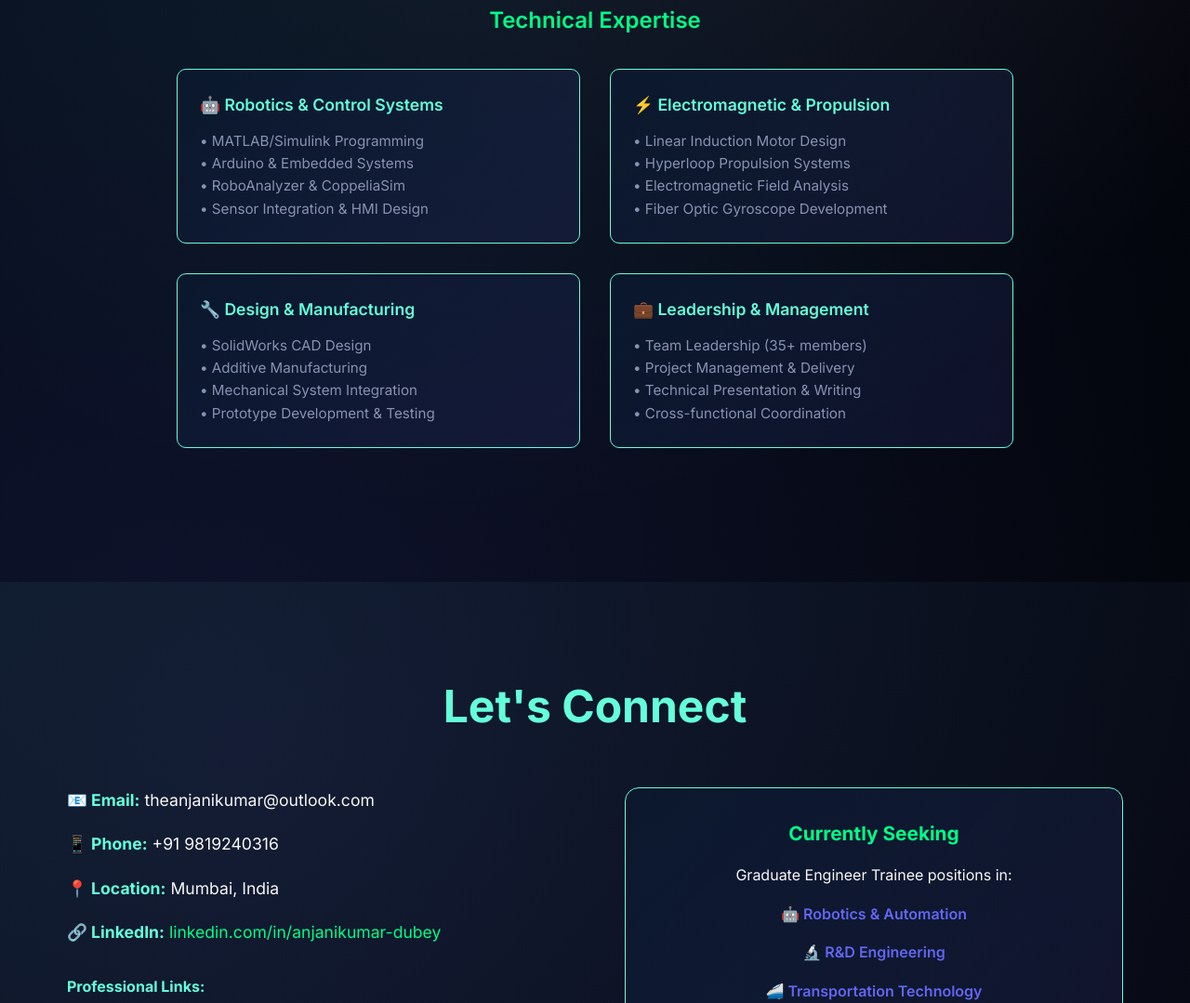
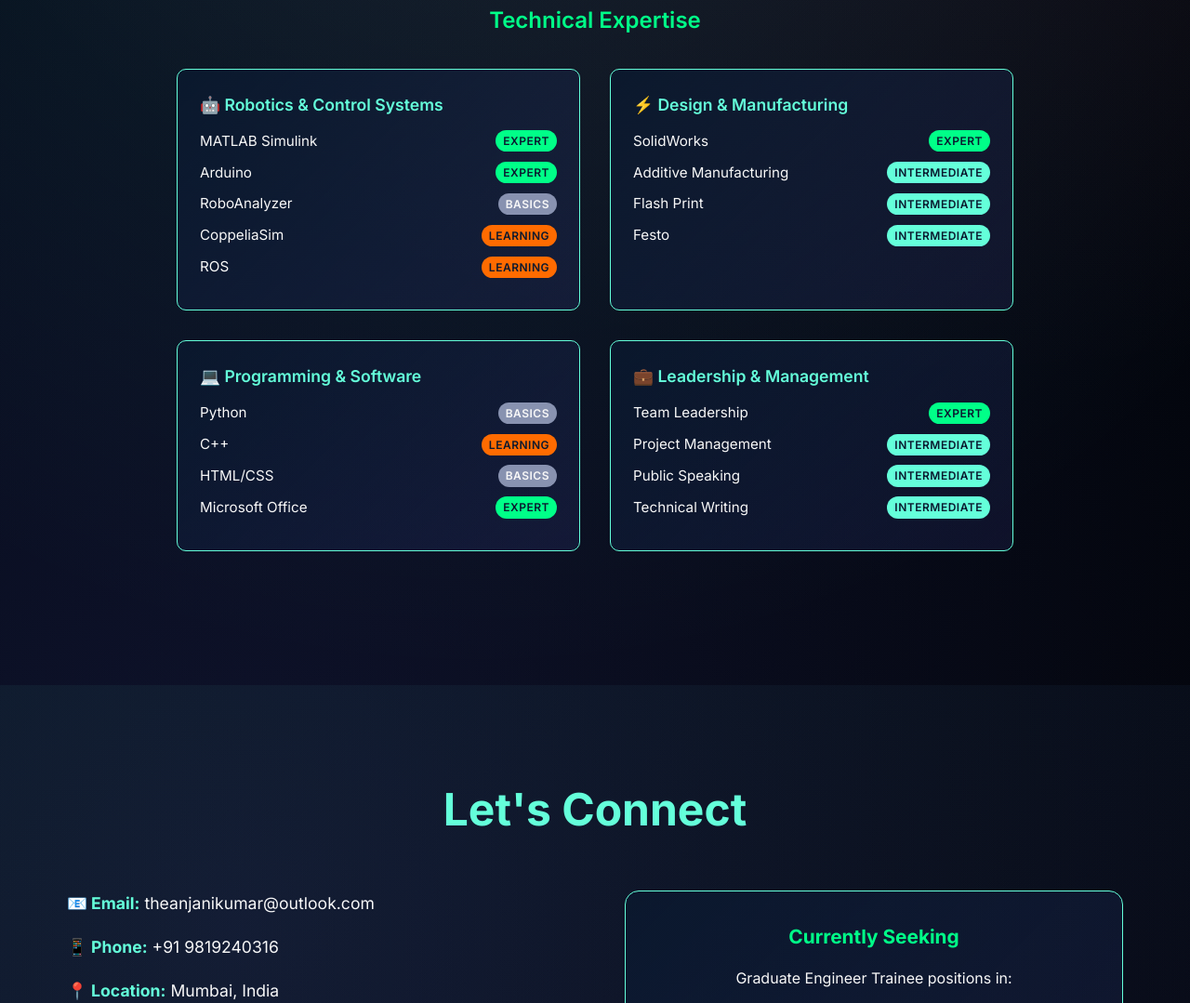
Before and after one commit to theanjanikumar10/Portfolio, a plain HTML site: page index.html in a window 1280 px wide. Shown: the part 1721-2800 px from the top of the page at 93% size. Drawn offline with Linux system fonts and the light colour scheme.

Commit message:
Update index.html

```diff
--- a/index.html
+++ b/index.html
@@ -22,6 +22,10 @@
             --space-purple: #6366f1;
             --space-pink: #ec4899;
             --nav-bg: rgba(10, 25, 47, 0.95);
+            --skill-expert: #00ff88;
+            --skill-intermediate: #64ffda;
+            --skill-learning: #ff6b00;
+            --skill-basics: #8892b0;
         }
 
         * { margin: 0; padding: 0; box-sizing: border-box; }
@@ -201,6 +205,19 @@
         .category-title { color: var(--primary); font-weight: 600; margin-bottom: 0.8rem; font-size: 1.1rem; }
         .category-skills { color: var(--gray); font-size: 0.95rem; line-height: 1.6; }
 
+        /* SKILL LEVEL INDICATORS */
+        .skill-item {
+            display: flex; justify-content: space-between; align-items: center; margin-bottom: 0.6rem;
+        }
+        .skill-name { color: var(--light); }
+        .skill-level {
+            padding: 2px 8px; border-radius: 12px; font-size: 0.75rem; font-weight: 600; text-transform: uppercase; letter-spacing: 0.5px;
+        }
+        .skill-level.expert { background: var(--skill-expert); color: var(--dark); }
+        .skill-level.intermediate { background: var(--skill-intermediate); color: var(--dark); }
+        .skill-level.learning { background: var(--skill-learning); color: var(--dark); }
+        .skill-level.basics { background: var(--skill-basics); color: var(--light); }
+
         /* CONTACT */
         .contact {
             padding: 6rem 0;
@@ -225,16 +242,14 @@
         }
         .cta-section h3 { color: var(--secondary); margin-bottom: 1rem; font-size: 1.3rem; }
         .cta-section p { margin-bottom: 1rem; }
-        .availability { color: var(--secondary); font-weight: 600; font-size: 1.1rem; }
-        .social-links { margin-top: 2rem; }
-        .social-links h4 { color: var(--primary); margin-bottom: 1rem; }
-        .social-link {
-            display: inline-block; margin: 0 0.5rem 1rem 0; padding: 8px 16px;
-            background: linear-gradient(45deg, var(--primary), var(--secondary));
-            color: var(--dark); text-decoration: none; border-radius: 20px;
-            font-weight: 500; transition: transform 0.2s ease;
+        .availability { color: var(--secondary); font-weight: 600; font-size: 1.1rem; margin-bottom: 1.5rem; }
+
+        .contact-actions {
+            display: flex; flex-direction: column; gap: 1rem; margin-top: 1.5rem;
         }
-        .social-link:hover { transform: translateY(-2px); }
+        .contact-actions .btn {
+            margin: 0; width: 100%; text-align: center;
+        }
 
         /* FOOTER */
         .footer { background: var(--darker); text-align: center; padding: 3rem 0; border-top: 1px solid rgba(100,255,218,0.3); }
@@ -280,6 +295,7 @@
             .stat-highlight { font-size: 0.8rem; padding: 6px 12px; }
             .contact-content { grid-template-columns: 1fr; gap: 2rem; }
             .skills-grid { grid-template-columns: 1fr; }
+            .skill-item { flex-direction: column; align-items: flex-start; gap: 0.3rem; }
         }
     </style>
 </head>
@@ -354,7 +370,6 @@
             <div class="cta-buttons">
                 <a href="#contact" class="btn">Hire Me</a>
                 <a href="qualifications.html" class="btn btn-outline">View Qualifications</a>
-                <button onclick="downloadResume()" class="btn">Download Resume</button>
             </div>
         </div>
     </section>
@@ -397,40 +412,92 @@
                         <div class="skill-category">
                             <div class="category-title">🤖 Robotics & Control Systems</div>
                             <div class="category-skills">
-                                • MATLAB/Simulink Programming<br>
-                                • Arduino & Embedded Systems<br>
-                                • RoboAnalyzer & CoppeliaSim<br>
-                                • Sensor Integration & HMI Design
+                                <div class="skill-item">
+                                    <span class="skill-name">MATLAB Simulink</span>
+                                    <span class="skill-level expert">Expert</span>
+                                </div>
+                                <div class="skill-item">
+                                    <span class="skill-name">Arduino</span>
+                                    <span class="skill-level expert">Expert</span>
+                                </div>
+                                <div class="skill-item">
+                                    <span class="skill-name">RoboAnalyzer</span>
+                                    <span class="skill-level basics">Basics</span>
+                                </div>
+                                <div class="skill-item">
+                                    <span class="skill-name">CoppeliaSim</span>
+                                    <span class="skill-level learning">Learning</span>
+                                </div>
+                                <div class="skill-item">
+                                    <span class="skill-name">ROS</span>
+                                    <span class="skill-level learning">Learning</span>
+                                </div>
                             </div>
                         </div>
 
                         <div class="skill-category">
-                            <div class="category-title">⚡ Electromagnetic & Propulsion</div>
+                            <div class="category-title">⚡ Design & Manufacturing</div>
                             <div class="category-skills">
-                                • Linear Induction Motor Design<br>
-                                • Hyperloop Propulsion Systems<br>
-                                • Electromagnetic Field Analysis<br>
-                                • Fiber Optic Gyroscope Development
+                                <div class="skill-item">
+                                    <span class="skill-name">SolidWorks</span>
+                                    <span class="skill-level expert">Expert</span>
+                                </div>
+                                <div class="skill-item">
+                                    <span class="skill-name">Additive Manufacturing</span>
+                                    <span class="skill-level intermediate">Intermediate</span>
+                                </div>
+                                <div class="skill-item">
+                                    <span class="skill-name">Flash Print</span>
+                                    <span class="skill-level intermediate">Intermediate</span>
+                                </div>
+                                <div class="skill-item">
+                                    <span class="skill-name">Festo</span>
+                                    <span class="skill-level intermediate">Intermediate</span>
+                                </div>
                             </div>
                         </div>
 
                         <div class="skill-category">
-                            <div class="category-title">🔧 Design & Manufacturing</div>
+                            <div class="category-title">💻 Programming & Software</div>
                             <div class="category-skills">
-                                • SolidWorks CAD Design<br>
-                                • Additive Manufacturing<br>
-                                • Mechanical System Integration<br>
-                                • Prototype Development & Testing
+                                <div class="skill-item">
+                                    <span class="skill-name">Python</span>
+                                    <span class="skill-level basics">Basics</span>
+                                </div>
+                                <div class="skill-item">
+                                    <span class="skill-name">C++</span>
+                                    <span class="skill-level learning">Learning</span>
+                                </div>
+                                <div class="skill-item">
+                                    <span class="skill-name">HTML/CSS</span>
+                                    <span class="skill-level basics">Basics</span>
+                                </div>
+                                <div class="skill-item">
+                                    <span class="skill-name">Microsoft Office</span>
+                                    <span class="skill-level expert">Expert</span>
+                                </div>
                             </div>
                         </div>
 
                         <div class="skill-category">
                             <div class="category-title">💼 Leadership & Management</div>
                             <div class="category-skills">
-                                • Team Leadership (35+ members)<br>
-                                • Project Management & Delivery<br>
-                                • Technical Presentation & Writing<br>
-                                • Cross-functional Coordination
+                                <div class="skill-item">
+                                    <span class="skill-name">Team Leadership</span>
+                                    <span class="skill-level expert">Expert</span>
+                                </div>
+                                <div class="skill-item">
+                                    <span class="skill-name">Project Management</span>
+                                    <span class="skill-level intermediate">Intermediate</span>
+                                </div>
+                                <div class="skill-item">
+                                    <span class="skill-name">Public Speaking</span>
+                                    <span class="skill-level intermediate">Intermediate</span>
+                                </div>
+                                <div class="skill-item">
+                                    <span class="skill-name">Technical Writing</span>
+                                    <span class="skill-level intermediate">Intermediate</span>
+                                </div>
                             </div>
                         </div>
                     </div>
@@ -458,12 +525,6 @@
                         <strong>🔗 LinkedIn:</strong>
                         <a href="https://linkedin.com/in/anjanikumar-dubey" target="_blank">linkedin.com/in/anjanikumar-dubey</a>
                     </div>
-                    <div class="social-links">
-                        <h4>Professional Links:</h4>
-                        <a href="https://linkedin.com/in/anjanikumar-dubey" target="_blank" class="social-link">LinkedIn Profile</a>
-                        <a href="qualifications.html" class="social-link">View Qualifications</a>
-                        <a href="experience.html" class="social-link">Technical Experience</a>
-                    </div>
                 </div>
                 <div class="cta-section">
                     <h3>Currently Seeking</h3>
@@ -472,9 +533,11 @@
                     <p><span class="highlight-text">🔬 R&D Engineering</span></p>
                     <p><span class="highlight-text">🚄 Transportation Technology</span></p>
                     <p class="availability">✅ Available for immediate joining</p>
-                    <p style="margin-top: 1rem; color: var(--gray); font-size: 0.9rem;">
-                        Open to opportunities across India and internationally
-                    </p>
+                    <div class="contact-actions">
+                        <a href="mailto:theanjanikumar@outlook.com" class="btn">Email Me</a>
+                        <a href="https://linkedin.com/in/anjanikumar-dubey" target="_blank" class="btn btn-outline">LinkedIn Profile</a>
+                        <button onclick="downloadResume()" class="btn">Download Resume</button>
+                    </div>
                 </div>
             </div>
         </div>
```
